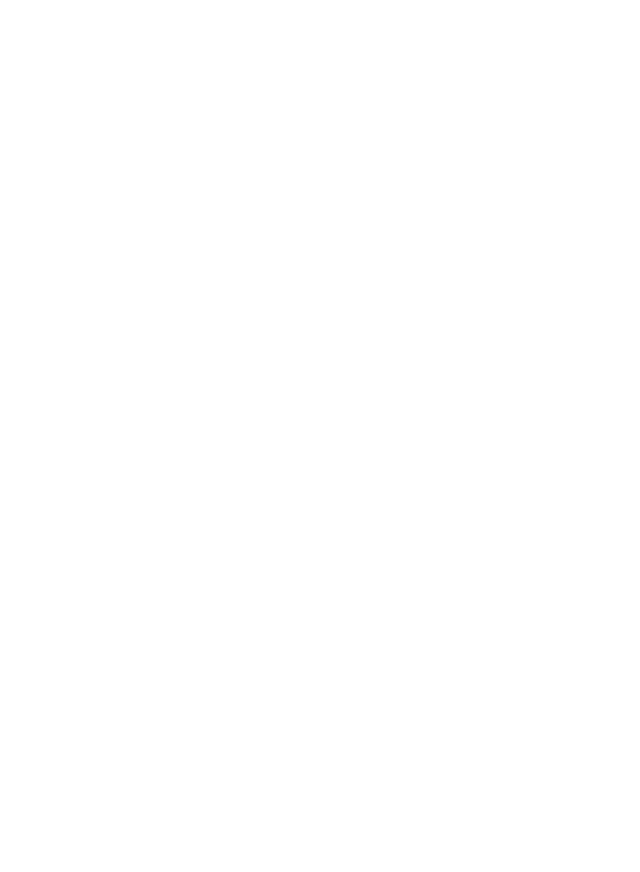
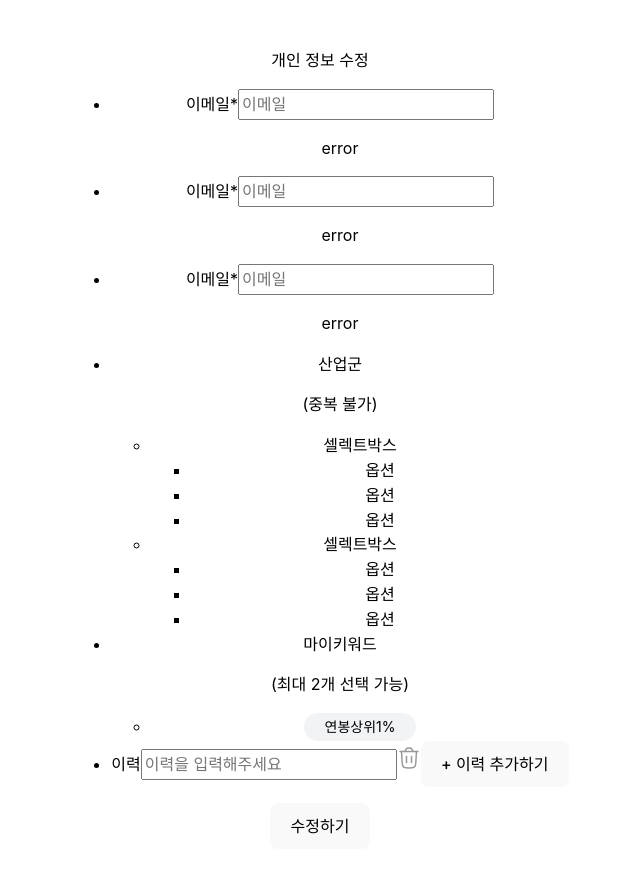
Before and after one commit to heoh06/freehaeyo, a React (Vite) app in the folder freehaeyo/: page /changeuserinfo in a window 1280 px wide. Before the commit this address had no page. Shown: the top 872 px of the page, without its empty margins (320-960 px from the left). Before the commit the page ends 800 px from the top, so only its background shows below. Built offline with nearby package versions, Linux system fonts and the light colour scheme.

Commit message:
feat:사용자 정보 수정 페이지 마크업 완료

```diff
--- a/freehaeyo/src/App.jsx
+++ b/freehaeyo/src/App.jsx
@@ -8,6 +8,7 @@ import Hire from './Pages/Hire';
 import HireInfo from './Pages/HireInfo'
 import MypageFreelancer from './Pages/MypageFreelancer';
 import MypageCompany from './Pages/MypageCompany';
+import ChangeUserInfo from './Pages/ChangeUserInfo';
 
 import { BrowserRouter, Route, Routes } from 'react-router-dom';
 
@@ -24,6 +25,7 @@ function App() {
         <Route path="/hireInfo" element={<HireInfo/>}></Route>
         <Route path="/mypage" element={<MypageFreelancer/>}></Route>
         <Route path="/mypagec" element={<MypageCompany/>}></Route>
+        <Route path="/changeuserinfo" element={<ChangeUserInfo/>}></Route>
       </Routes>
     </BrowserRouter>
   )
--- /dev/null
+++ b/freehaeyo/src/Pages/ChangeUserInfo.jsx
@@ -0,0 +1,29 @@
+import TextForm from '../Components/Signup/TextForm';
+import SelectForm from '../Components/Signup/SelectForm';
+import SelectTag from '../Components/Signup/SelectTag';
+import Career from '../Components/Signup/Career';
+
+function ChangeUserInfo(){
+    return(
+        <>
+            <div>
+                <p>개인 정보 수정</p>
+                <main>
+                    <form>
+                        <ul>
+                            <TextForm/>
+                            <TextForm/>
+                            <TextForm/>
+                            <SelectForm/>
+                            <SelectTag/>
+                            <Career/>
+                        </ul>
+                        <button>수정하기</button>
+                    </form>
+                </main>
+            </div>
+        </>
+    )
+}
+
+export default ChangeUserInfo;
```
